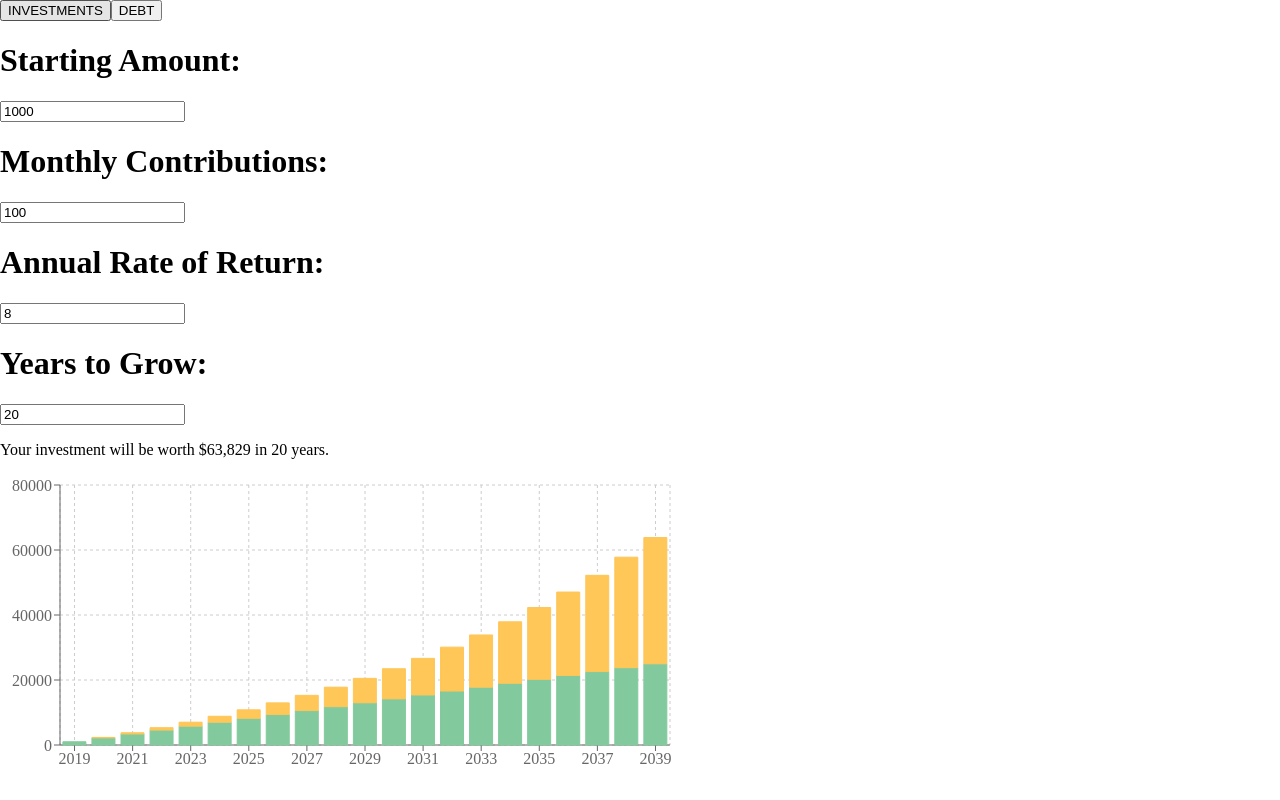
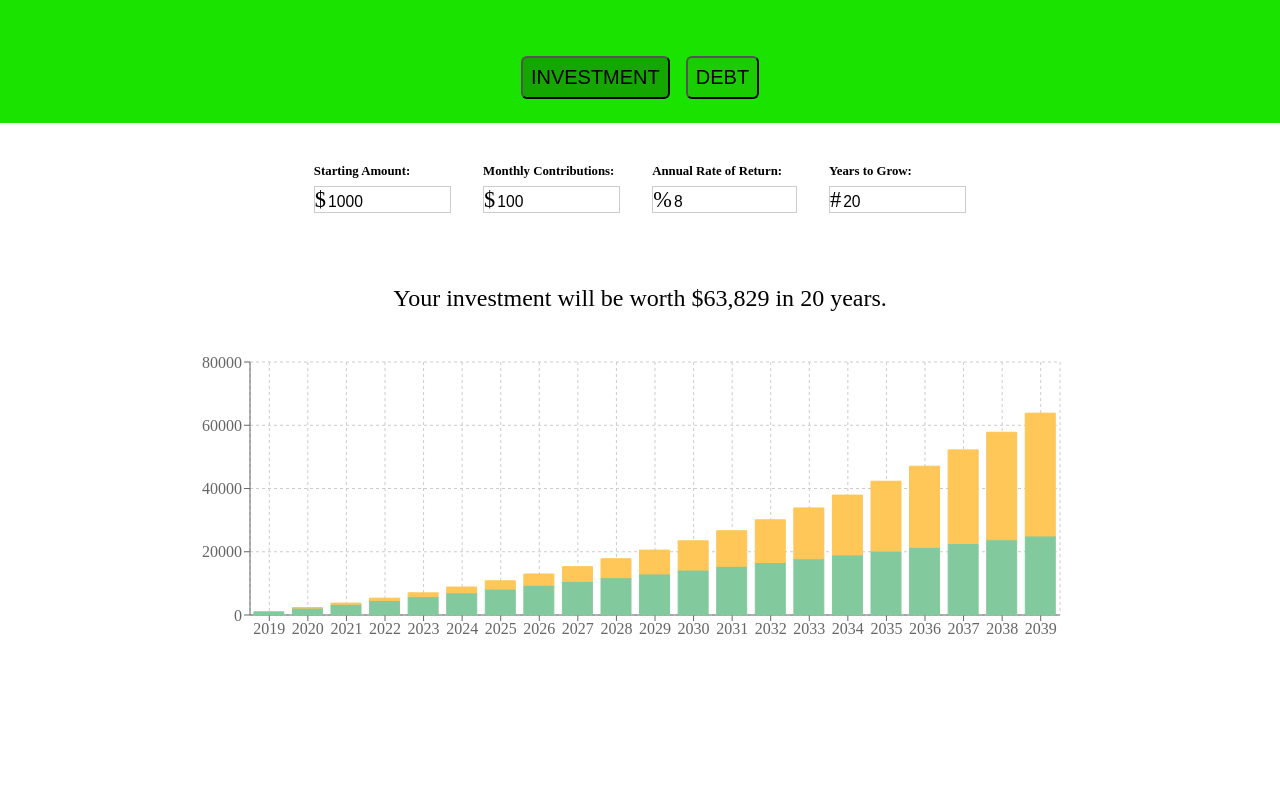
Before and after one commit to jaimelovera/investment-debt-visualizer, a React (Create React App) app: page / in a window 1280 px wide. Built offline with nearby package versions, Linux system fonts and the light colour scheme.

Commit message:
completed basic styling

```diff
--- a/src/components/Charts/Charts.css
+++ b/src/components/Charts/Charts.css
@@ -0,0 +1,44 @@
+.charts-container {
+	display:flex;
+	flex-direction: column;
+	justify-content: center;
+	width: 100%;
+	max-width: 900px;
+	height: 400px;
+	margin: auto;
+}
+
+.charts-container p{
+	text-align: center;
+	padding: 1rem 4rem 1rem 4rem;
+	font-size: 1.5rem;
+}
+
+.charts-custom-tooltip {
+	background-color: #FFF;
+	border: 1px solid #B9B9B9;
+	padding: 0.75rem;
+}
+
+.charts-custom-tooltip p{
+	font-size: 0.85em;
+}
+
+.charts-custom-tooltip .charts-label{
+	font-size: 1.1em;
+	padding-bottom: 0.5rem;
+	margin: 0.5rem;
+	border-bottom: 1px solid #000;
+}
+
+.charts-custom-tooltip .charts-label-total{
+	color: #9A9A9A;
+}
+
+.charts-custom-tooltip .charts-label-contributions{
+	color: #82CA9D;
+}
+
+.charts-custom-tooltip .charts-label-interest{
+	color: #FFC658;
+}
--- a/src/components/Charts/Charts.js
+++ b/src/components/Charts/Charts.js
@@ -97,9 +97,9 @@ function Charts(props) {
 	    return (
 	      <div className="charts-custom-tooltip">
 	      	<p className="charts-label">{`${label}`}</p>
-	        <p className="charts-label-total">{`Total : ${payload[0].value+payload[1].value}`}</p>
-	        <p className="charts-label-contributions">{`${payload[0].name} : ${payload[0].value}`}</p>
-	       	<p className="charts-label-interest">{`${payload[1].name} : ${payload[1].value}`}</p>
+	        <p className="charts-label-total">{`Total : $${parseInt(payload[0].value+payload[1].value).toLocaleString()}`}</p>
+	        <p className="charts-label-contributions">{`${payload[0].name} : $${parseInt(payload[0].value).toLocaleString()}`}</p>
+	       	<p className="charts-label-interest">{`${payload[1].name} : $${parseInt(payload[1].value).toLocaleString()}`}</p>
 	      </div>
 	    );
 	  }
@@ -121,9 +121,9 @@ function Charts(props) {
 
 
 	return (
-		<React.Fragment>
+		<div className='charts-container'>
 			{props.currentView === 'investment' ? investmentDescription : debtDescription}
-			<ResponsiveContainer width={700} height={300}>
+			<ResponsiveContainer>
 				<BarChart data={data} margin={{top: 10, right: 30, left: 0, bottom: 0,}}>
 					<CartesianGrid strokeDasharray="3 3" />
 					<XAxis dataKey="Year" />
@@ -143,7 +143,7 @@ function Charts(props) {
 						  />
 				</BarChart>
 			</ResponsiveContainer>
-  		</React.Fragment>
+  		</div>
 	);
 }
 
--- a/src/components/InputValues/InputValues.css
+++ b/src/components/InputValues/InputValues.css
@@ -0,0 +1,28 @@
+.inputvalues-container {
+	display: flex;
+	flex-wrap: wrap;
+	justify-content: center;
+	padding: 2rem;
+}
+
+.inputvalues-item {
+	text-align: center;
+	padding: 0 1rem 0 1rem;
+}
+
+.inputvalues-item h1{
+	font-size: 0.8em;
+	text-align: left;
+}
+
+.inputvalues-input {
+	font-size: 1.4em;
+    border: 1px solid #ccc;
+}
+
+.inputvalues-input input {
+	width: 120px;
+	font-size: 0.7em;
+    border: 0;
+    outline: none;
+}
--- a/src/components/InputValues/InputValues.js
+++ b/src/components/InputValues/InputValues.js
@@ -1,47 +1,47 @@
-import React from 'react';
-import './InputValues.css';
+import React from 'react'
+import './InputValues.css'
 
 function InputValues(props) {
 
-	let investmentValues = [
-		<div key={1}>
+	let investmentValues = (
+		<div className='inputvalues-container'>
+			<div className='inputvalues-item'>
 				<h1>Starting Amount:</h1>
-			<input value={props.amount} onChange={props.changeAmount} placeholder='Required'/>
-		</div>,
-		<div key={2}>
+				<span class="inputvalues-input">$<input value={props.amount} onChange={props.changeAmount} placeholder='Required'/></span>
+			</div>
+			<div className='inputvalues-item'>
 				<h1>Monthly Contributions:</h1>
-			<input value={props.payment} onChange={props.changePayment} placeholder='Required'/>
-		</div>,
-		<div key={3}>
+				<span class="inputvalues-input">$<input value={props.payment} onChange={props.changePayment} placeholder='Required'/></span>
+			</div>
+			<div className='inputvalues-item'>
 				<h1>Annual Rate of Return:</h1>
-			<input value={props.rate} onChange={props.changeRate} placeholder='Required'/>
-		</div>,
-		<div key={4}>
+				<span class="inputvalues-input">%<input value={props.rate} onChange={props.changeRate} placeholder='Required'/></span>
+			</div>
+			<div className='inputvalues-item'>
 				<h1>Years to Grow:</h1>
-			<input value={props.years} onChange={props.changeYears} placeholder='Required'/>
+				<span class="inputvalues-input">#<input value={props.years} onChange={props.changeYears} placeholder='Required'/></span>
 			</div>
-	];
+		</div>
+	)
 
-	let debtValues = [
-		<div key={1}>
+	let debtValues = (
+		<div className='inputvalues-container'>
+			<div className='inputvalues-item'>
 				<h1>Debt Amount:</h1>
-			<input value={props.amount} onChange={props.changeAmount} placeholder='Required'/>
-		</div>,
-		<div key={2}>
+				<span class="inputvalues-input">$<input value={props.amount} onChange={props.changeAmount} placeholder='Required'/></span>
+			</div>
+			<div className='inputvalues-item'>
 				<h1>Monthly Payment:</h1>
-			<input value={props.payment} onChange={props.changePayment} placeholder='Required'/>
-		</div>,
-		<div key={3}>
+				<span class="inputvalues-input">$<input value={props.payment} onChange={props.changePayment} placeholder='Required'/></span>
+			</div>
+			<div className='inputvalues-item'>
 				<h1>Annual Percentage Rate:</h1>
-			<input value={props.rate} onChange={props.changeRate} placeholder='Required'/>
+				<span class="inputvalues-input">%<input value={props.rate} onChange={props.changeRate} placeholder='Required'/></span>
 			</div>
-	];
+		</div>
+	)
 
-	return (
-		<div>
-			{props.currentView === 'investment' ? investmentValues : debtValues}
-		</div>
-	);
+	return <React.Fragment>{props.currentView === 'investment' ? investmentValues : debtValues}</React.Fragment>
 }
 
 export default InputValues;
--- a/src/components/TypeSwitcher/TypeSwitcher.css
+++ b/src/components/TypeSwitcher/TypeSwitcher.css
@@ -0,0 +1,24 @@
+.typeswitcher-container {
+	display: flex;
+	flex-wrap: wrap;
+	justify-content: center;
+	padding: 3rem 1rem 1rem 1rem;
+	background-color: #1BE300;
+}
+
+.typeswitcher-container button{
+	font-size: 1.25em;
+	padding: 0.5rem;
+	margin: 0.5rem;
+	background: none;
+	cursor: pointer;
+	outline: none;
+	border-radius: 6px;
+	background-color: #1ACD01;
+	transition: all 0.3s ease 0s;
+}
+
+.typeswitcher-container button:hover{
+	box-shadow: 0px 10px 15px #1ACD01;
+	transform: translateY(-1px);
+}
--- a/src/components/TypeSwitcher/TypeSwitcher.js
+++ b/src/components/TypeSwitcher/TypeSwitcher.js
@@ -3,10 +3,10 @@ import './TypeSwitcher.css';
 
 function TypeSwitcher(props) {
 	return (
-		<React.Fragment>
-			<button value='investment' onClick={props.changeCurrentView}>INVESTMENTS</button>
-			<button value='debt' onClick={props.changeCurrentView}>DEBT</button>
-		</React.Fragment>
+		<div className='typeswitcher-container'>
+			<button value='investment' onClick={props.changeCurrentView} style={props.currentView === 'investment' ? {backgroundColor: '#14A700'} : {} }>INVESTMENT</button>
+			<button value='debt' onClick={props.changeCurrentView} style={props.currentView === 'debt' ? {backgroundColor: '#14A700'} : {} }>DEBT</button>
+		</div>
 	);
 }
 
```
Lines whose indentation alone changed are shown as unchanged.
